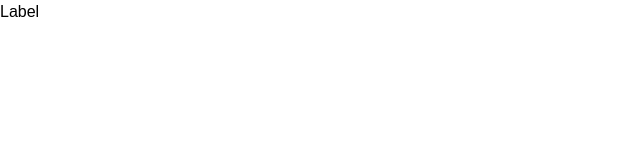
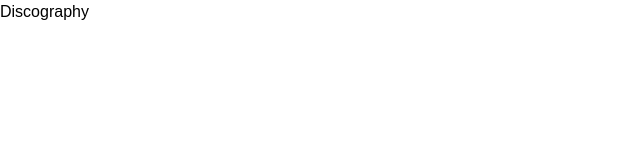
Before and after one commit to daviani/enciclopedia-trobadors, a React (Create React App) app: page /discography/6bd2ded9-1e9d-401c-8b9b-fb5a4fce5d46 in a window 1280 px wide. Shown: the top 160 px of the page, without its empty margins (0-640 px from the left). Built offline with nearby package versions, Linux system fonts and the light colour scheme.

Commit message:
:bug: fix(85hC): title on Discography.jsx page

```diff
--- a/src/pages/Discography.jsx
+++ b/src/pages/Discography.jsx
@@ -1,5 +1,5 @@
 const Discography = () => {
-	return <h1>Label</h1>;
+	return <h1>Discography</h1>;
 };
 
 export default Discography;
```
